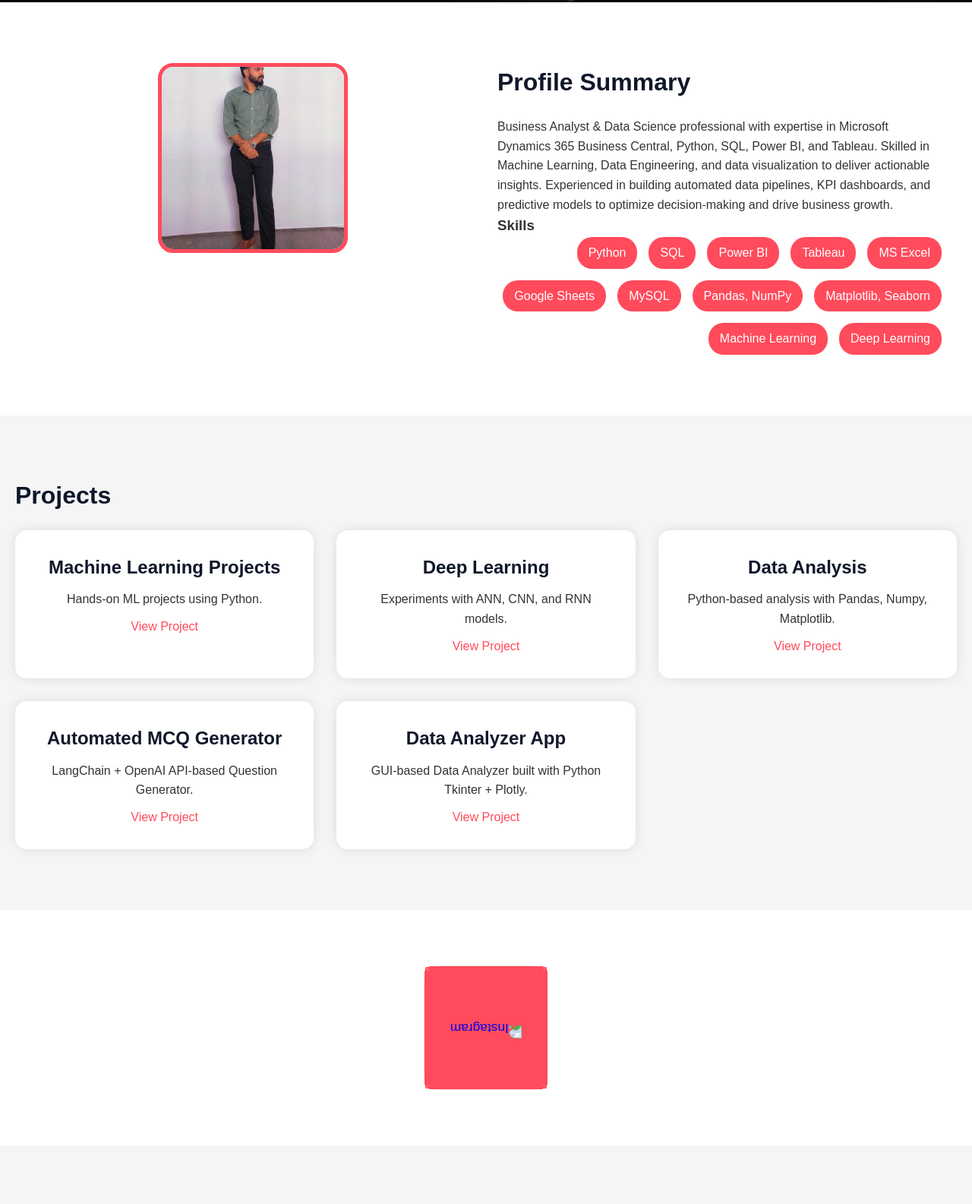
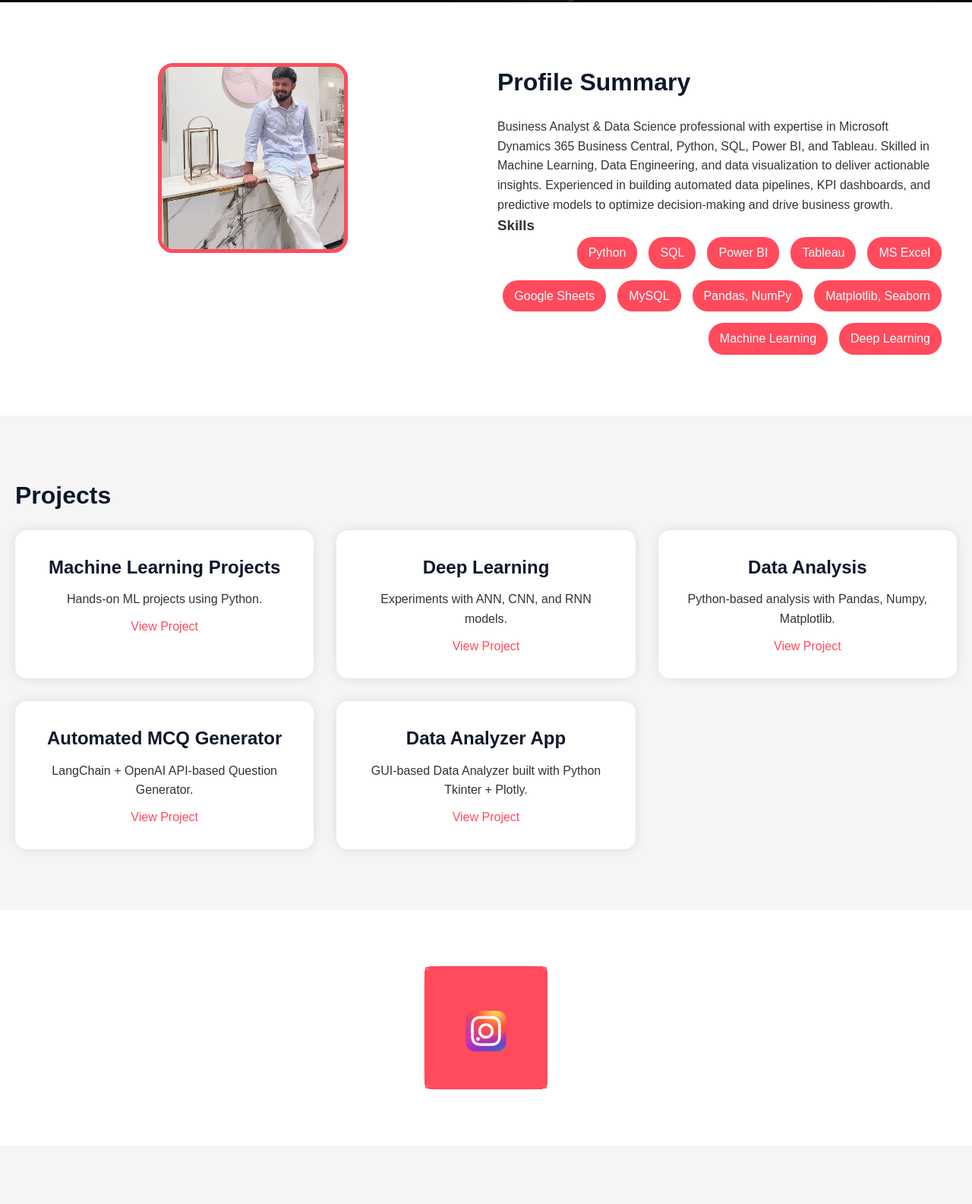
Before and after one commit to PrinceMandhar/Website, a plain HTML site: page index.html in a window 1280 px wide. Shown: the part 797-2382 px from the top of the page at 76% size. Drawn offline with Linux system fonts and the light colour scheme.

Commit message:
Update index.html

```diff
--- a/index.html
+++ b/index.html
@@ -37,7 +37,7 @@
   <div class="container about-container">
     <div class="about-col-1">
       <div class="profile-image-container-square">
-        <img src="db.jpg" alt="Prince Mandhar">
+        <img src="my.jpg" alt="Prince Mandhar">
       </div>
     </div>
     <div class="about-col-2">
@@ -101,9 +101,9 @@
 <section id="cube">
   <div class="cube-container">
     <div class="cube">
-      <div class="face front"><a href="https://instagram.com/PrinceMandhar" target="_blank"><img src="instagram.png" alt="Instagram"></a></div>
-      <div class="face back"><a href="https://linkedin.com/PrinceMandhar" target="_blank"><img src="linkedin.png" alt="LinkedIn"></a></div>
-      <div class="face right"><a href="https://github.com/PrinceMandhar" target="_blank"><img src="github.png" alt="GitHub"></a></div>
+      <div class="face front"><a href="https://instagram.com/PrinceMandhar" target="_blank"><img src="instagram.webp" alt="Instagram"></a></div>
+      <div class="face back"><a href="https://linkedin.com/PrinceMandhar" target="_blank"><img src="linkedin.webp" alt="LinkedIn"></a></div>
+      <div class="face right"><a href="https://github.com/PrinceMandhar" target="_blank"><img src="GitHub.png" alt="GitHub"></a></div>
       <div class="face left"><a href="https://x.com/MandharMr" target="_blank"><img src="x.png" alt="X/Twitter"></a></div>
       <div class="face top"></div>
       <div class="face bottom"></div>
@@ -144,9 +144,9 @@
 
 <!-- Floating Social Slide -->
 <div class="social-slide" id="social-slide">
-  <a href="https://instagram.com/PrinceMandhar" target="_blank"><img src="instagram.png" alt="Instagram"></a>
-  <a href="https://linkedin.com/PrinceMandhar" target="_blank"><img src="linkedin.png" alt="LinkedIn"></a>
-  <a href="https://github.com/PrinceMandhar" target="_blank"><img src="github.png" alt="GitHub"></a>
+  <a href="https://instagram.com/PrinceMandhar" target="_blank"><img src="instagram.webp" alt="Instagram"></a>
+  <a href="https://linkedin.com/PrinceMandhar" target="_blank"><img src="linkedin.webp" alt="LinkedIn"></a>
+  <a href="https://github.com/PrinceMandhar" target="_blank"><img src="GitHub.png" alt="GitHub"></a>
   <a href="https://x.com/MandharMr" target="_blank"><img src="x.png" alt="X/Twitter"></a>
 </div>
 
```
